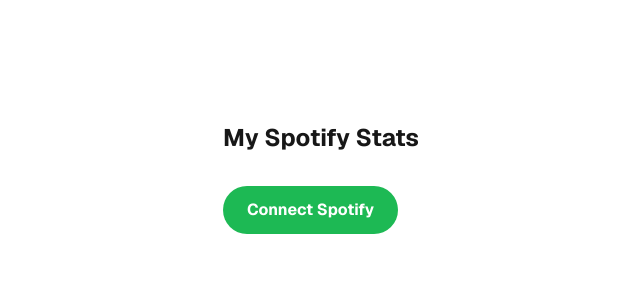
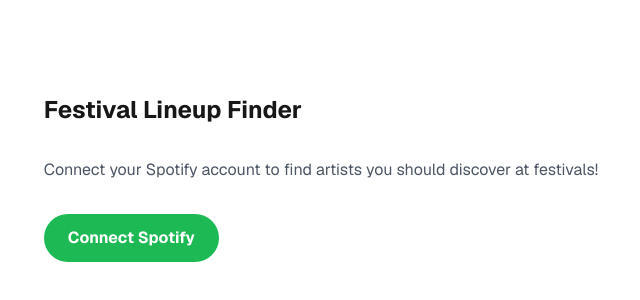
Before and after one commit to potluck/lineup-finder, a Next.js app: page / in a window 1280 px wide. Shown: the part 222-522 px from the top of the page, without its empty margins (319-959 px from the left). Built offline with nearby package versions, Linux system fonts and the light colour scheme.

Commit message:
better auth context

```diff
--- a/app/layout.tsx
+++ b/app/layout.tsx
@@ -1,6 +1,7 @@
 import type { Metadata } from "next";
 import { Geist, Geist_Mono } from "next/font/google";
 import "./globals.css";
+import { AuthProvider } from '@/contexts/AuthContext';
 
 const geistSans = Geist({
   variable: "--font-geist-sans",
@@ -27,7 +28,7 @@
       <body
         className={`${geistSans.variable} ${geistMono.variable} antialiased`}
       >
-        {children}
+        <AuthProvider>{children}</AuthProvider>
       </body>
     </html>
   );
--- a/app/page.tsx
+++ b/app/page.tsx
@@ -1,12 +1,14 @@
 import SpotifyLogin from "@/components/SpotifyLogin";
 import TopItems from "@/components/TopItems";
 import FestivalLink from "@/components/FestivalLink";
+import ConnectInstruction from "@/components/ConnectInstruction";
 
 export default function Home() {
   return (
     <div className="grid grid-rows-[20px_1fr_20px] items-center justify-items-center min-h-screen p-8 pb-20 gap-16 sm:p-20 font-[family-name:var(--font-geist-sans)]">
       <main className="flex flex-col gap-8 row-start-2 items-center sm:items-start">
-        <h1 className="text-2xl font-bold">My Spotify Stats</h1>
+        <h1 className="text-2xl font-bold">Festival Lineup Finder</h1>
+        <ConnectInstruction />
         <SpotifyLogin />
         <FestivalLink />
         <TopItems />
--- /dev/null
+++ b/components/ConnectInstruction.tsx
@@ -0,0 +1,17 @@
+'use client';
+
+import { useAuth } from '@/contexts/AuthContext';
+
+export default function ConnectInstruction() {
+  const { isAuthenticated } = useAuth();
+
+  if (isAuthenticated) {
+    return null;
+  }
+
+  return (
+    <p className="text-gray-600 dark:text-gray-400">
+      Connect your Spotify account to find artists you should discover at festivals!
+    </p>
+  );
+}
--- a/components/FestivalLink.tsx
+++ b/components/FestivalLink.tsx
@@ -1,16 +1,10 @@
 'use client';
 
-import { useEffect, useState } from 'react';
 import Link from 'next/link';
+import { useAuth } from '@/contexts/AuthContext';
 
 export default function FestivalLink() {
-  const [isAuthenticated, setIsAuthenticated] = useState(false);
-
-  useEffect(() => {
-    const token = localStorage.getItem('spotify_access_token');
-    const userId = localStorage.getItem('spotify_user_id');
-    setIsAuthenticated(!!(token && userId));
-  }, []);
+  const { isAuthenticated } = useAuth();
 
   if (!isAuthenticated) {
     return null;
--- a/components/SpotifyLogin.tsx
+++ b/components/SpotifyLogin.tsx
@@ -1,9 +1,10 @@
 'use client';
 
-import { useEffect, useState } from 'react';
+import { useAuth } from '@/contexts/AuthContext';
+import { useEffect } from 'react';
 
 export default function SpotifyLogin() {
-  const [isAuthenticated, setIsAuthenticated] = useState(false);
+  const { isAuthenticated, setIsAuthenticated } = useAuth();
 
   useEffect(() => {
     // Check URL for token and userId
@@ -23,7 +24,7 @@
       const storedUserId = localStorage.getItem('spotify_user_id');
       setIsAuthenticated(!!(storedToken && storedUserId));
     }
-  }, []);
+  }, [setIsAuthenticated]);
 
   const handleLogin = () => {
     // Redirect to our auth endpoint
--- /dev/null
+++ b/contexts/AuthContext.tsx
@@ -0,0 +1,34 @@
+'use client';
+
+import { createContext, useContext, useState, useEffect, ReactNode } from 'react';
+
+interface AuthContextType {
+  isAuthenticated: boolean;
+  setIsAuthenticated: (value: boolean) => void;
+}
+
+const AuthContext = createContext<AuthContextType | undefined>(undefined);
+
+export function AuthProvider({ children }: { children: ReactNode }) {
+  const [isAuthenticated, setIsAuthenticated] = useState(false);
+
+  useEffect(() => {
+    const token = localStorage.getItem('spotify_access_token');
+    const userId = localStorage.getItem('spotify_user_id');
+    setIsAuthenticated(!!(token && userId));
+  }, []);
+
+  return (
+    <AuthContext.Provider value={{ isAuthenticated, setIsAuthenticated }}>
+      {children}
+    </AuthContext.Provider>
+  );
+}
+
+export function useAuth() {
+  const context = useContext(AuthContext);
+  if (context === undefined) {
+    throw new Error('useAuth must be used within an AuthProvider');
+  }
+  return context;
+}
```
